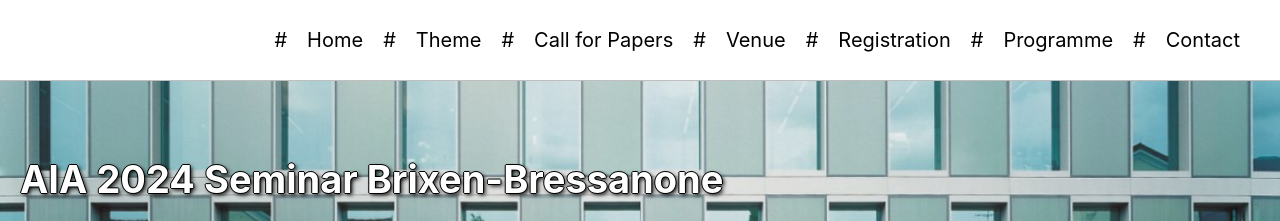
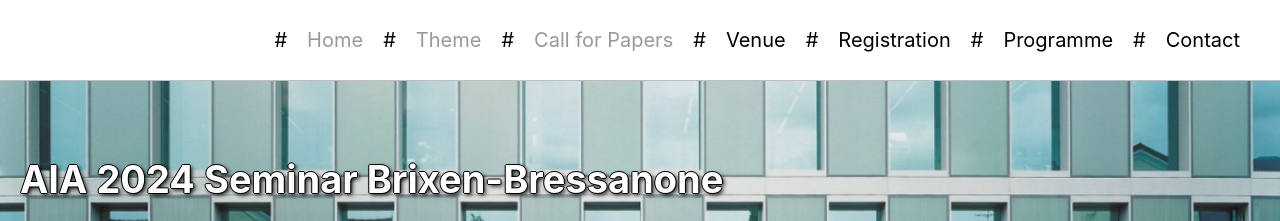
Before and after one commit to gfburton/aiabrixen2024, a Jekyll site: the page built from _pages/home.md, in a window 1280 px wide. Shown: the top 221 px of the page. Built offline with Jekyll 4.4.1, drawn with Linux system fonts in a browser that asks for light colours; cached includes are drawn as plain includes; nearby versions of some CDN libraries.

Commit message:
Update masthead.html

```diff
--- a/_includes/masthead.html
+++ b/_includes/masthead.html
@@ -26,7 +26,7 @@ color:#CCCCCC
               {%- assign url = link.url | relative_url -%}
             {%- endif -%}
 
-            #{%- if link.title contains 'Blog' or link.title contains 'Home' or link.title contains 'Theme' or link.title contains 'Call for Papers' or link.title contains 'Registration' or link.title contains 'Proceedings' or link.title contains 'Program' or link.title contains 'Committees' or link.title contains 'Venue' or link.title contains 'Volunteers' or link.title contains 'FAQ' or link.title contains 'Calls' or link.title contains 'Ethics' or  link.title contains 'Participants Info' or link.title contains 'Sponsors' or link.title contains 'Contact'-%}
+            #{%- if link.title contains 'Blog' or link.title contains 'Registration' or link.title contains 'Proceedings' or link.title contains 'Program' or link.title contains 'Committees' or link.title contains 'Venue' or link.title contains 'Volunteers' or link.title contains 'FAQ' or link.title contains 'Calls' or link.title contains 'Ethics' or  link.title contains 'Participants Info' or link.title contains 'Sponsors' or link.title contains 'Contact'-%}
               <li class="masthead__menu-item">
                 <a href="{{ url }}" {% if link.description %}title="{{ link.description }}"{% endif %}>{{ link.title }}</a>
               </li>
```
